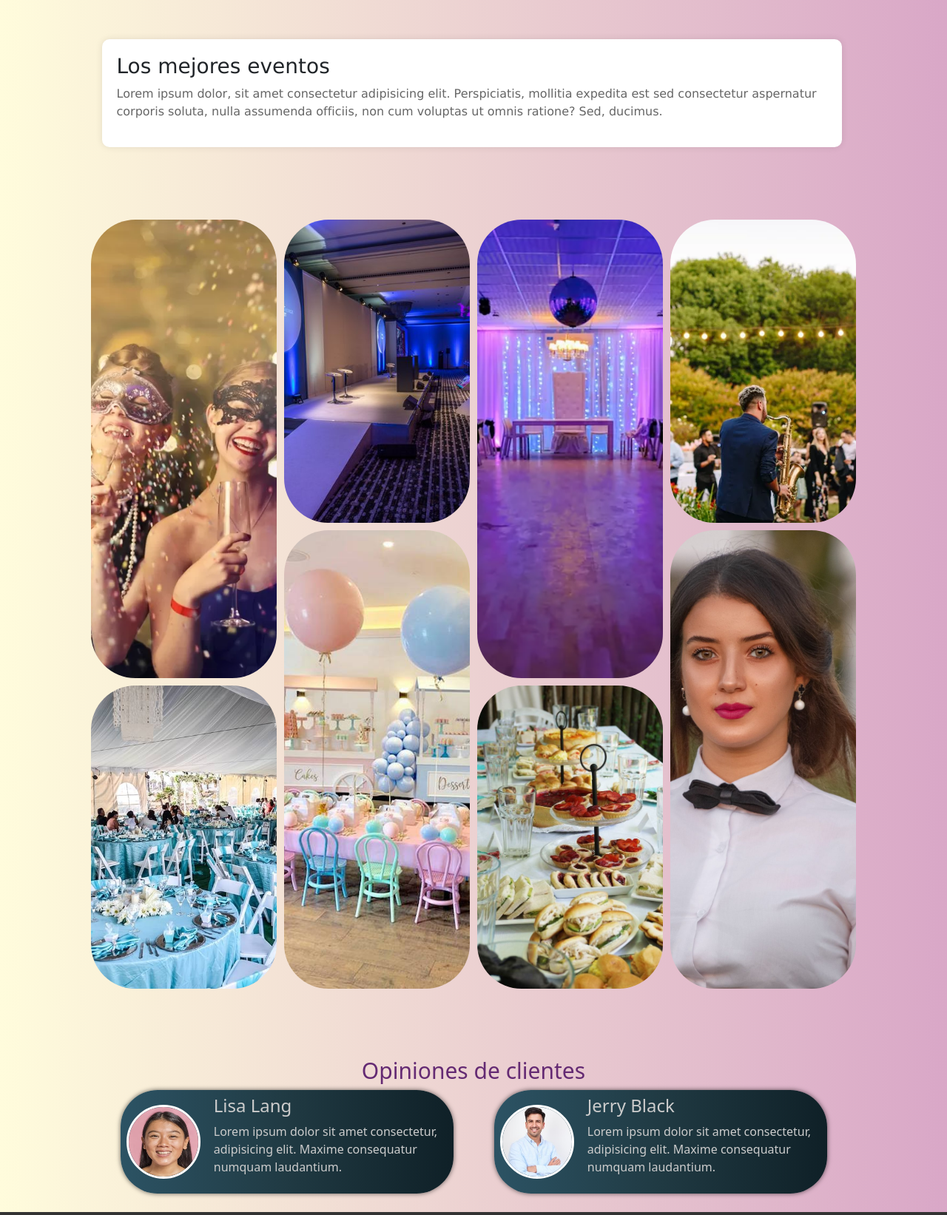
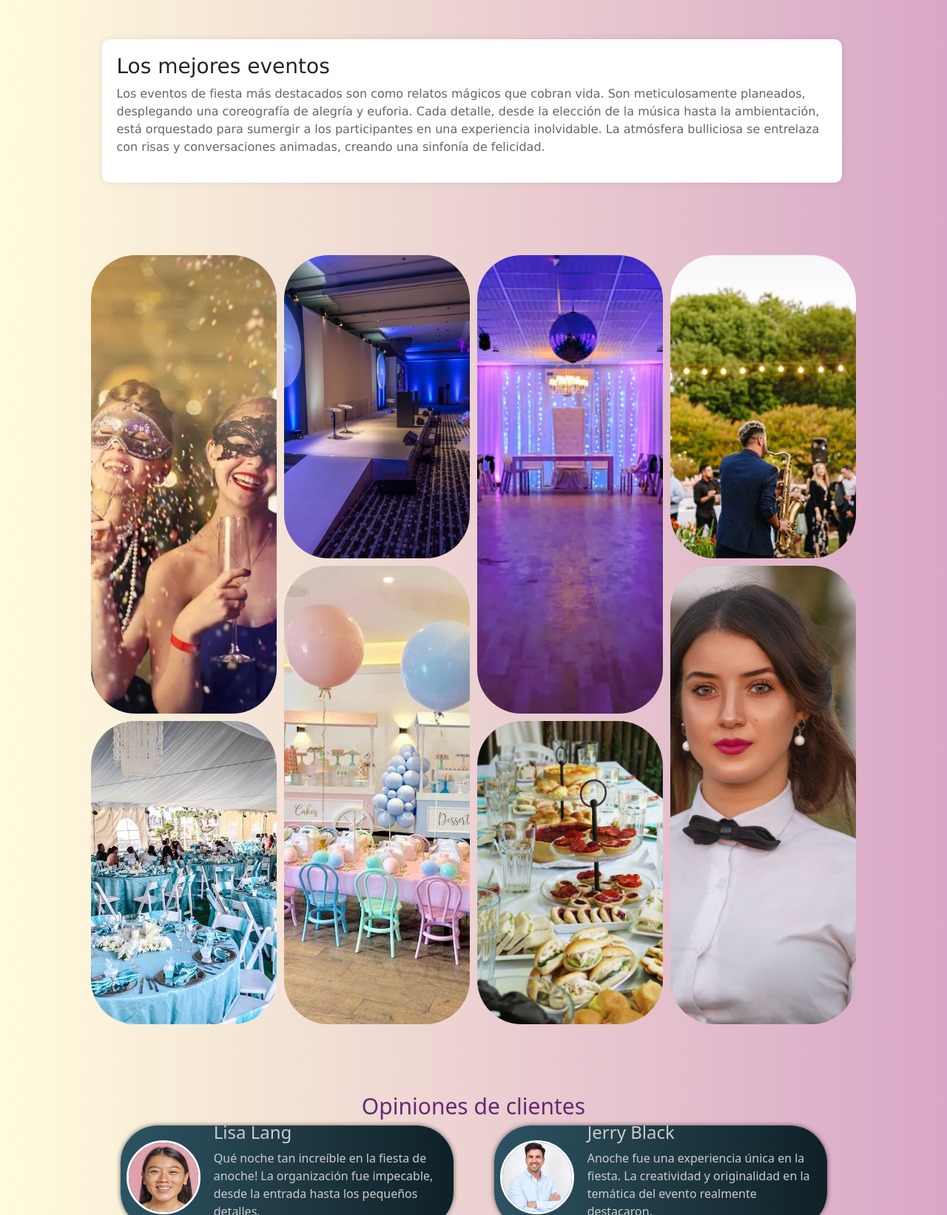
Before and after one commit to DavidGonz00/Decofantasys-DavidGonzalez, a plain HTML site: page index.html in a window 1280 px wide. Shown: the part 1778-3421 px from the top of the page at 74% size. Drawn offline with nearby package versions, Linux system fonts and the light colour scheme; a web font is replaced by a local one.

Commit message:
Cambio 2

```diff
--- a/index.html
+++ b/index.html
@@ -147,11 +147,7 @@
         <article class="mover-article">
             <div class="colag-texto">
                 <h3 class="title-parrafo"> Los mejores eventos</h3>
-                <p class="parrafo-colag">Lorem ipsum dolor, sit amet consectetur adipisicing elit. Perspiciatis,
-                    mollitia
-                    expedita est sed consectetur aspernatur corporis soluta, nulla assumenda officiis, non cum voluptas
-                    ut
-                    omnis ratione? Sed, ducimus.</p>
+                <p class="parrafo-colag">Los eventos de fiesta más destacados son como relatos mágicos que cobran vida. Son meticulosamente planeados, desplegando una coreografía de alegría y euforia. Cada detalle, desde la elección de la música hasta la ambientación, está orquestado para sumergir a los participantes en una experiencia inolvidable. La atmósfera bulliciosa se entrelaza con risas y conversaciones animadas, creando una sinfonía de felicidad. </p>
             </div>
         </article>
         <!--first article-->
@@ -193,16 +189,14 @@
                     <img class="img4" src="./media/avatar1.jpg" alt="Comentarista 1">
                     <div class="text-person">
                         <h4 class="name-text">Lisa Lang</h4>
-                        <p class="text"> Lorem ipsum dolor sit amet consectetur, adipisicing elit. Maxime consequatur
-                            numquam
-                            laudantium.</p>
+                        <p class="text"> Qué noche tan increíble en la fiesta de anoche! La organización fue impecable, desde la entrada hasta los pequeños detalles. </p>
                     </div>
                 </div>
                 <div class="person1">
                     <img class="img4" src="./media/avatar2.jpg" alt="Comentarista 2">
                     <div class="text-person">
                         <h4 class="name-text">Jerry Black</h4>
-                        <p class="text"> Lorem ipsum dolor sit amet consectetur, adipisicing elit. Maxime consequatur numquam laudantium.</p>
+                        <p class="text"> Anoche fue una experiencia única en la fiesta. La creatividad y originalidad en la temática del evento realmente destacaron. </p>
                     </div>
                 </div>
             </div>
```
